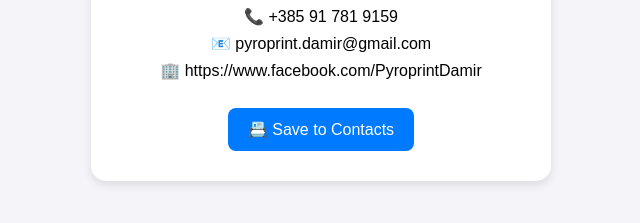
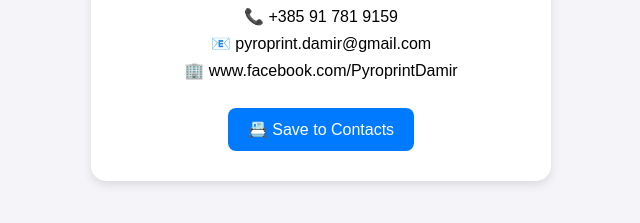
Before and after one commit to pyroprintdamir/contact-card, a plain HTML site: page index.html in a window 1280 px wide. Shown: the part 299-522 px from the top of the page, 319-959 px from the left. Drawn offline with Linux system fonts and the light colour scheme.

Commit message:
Update index.html

```diff
--- a/index.html
+++ b/index.html
@@ -45,7 +45,7 @@
     <h1>PyroprintDamir</h1>
     <p>📞 +385 91 781 9159</p>
     <p>📧 pyroprint.damir@gmail.com</p>
-    <p>🏢 https://www.facebook.com/PyroprintDamir </p>
+    <p>🏢 www.facebook.com/PyroprintDamir </p>
     <a href="PyroprintDamir.vcf" class="btn">📇 Save to Contacts</a>
   </div>
 </body>
```
